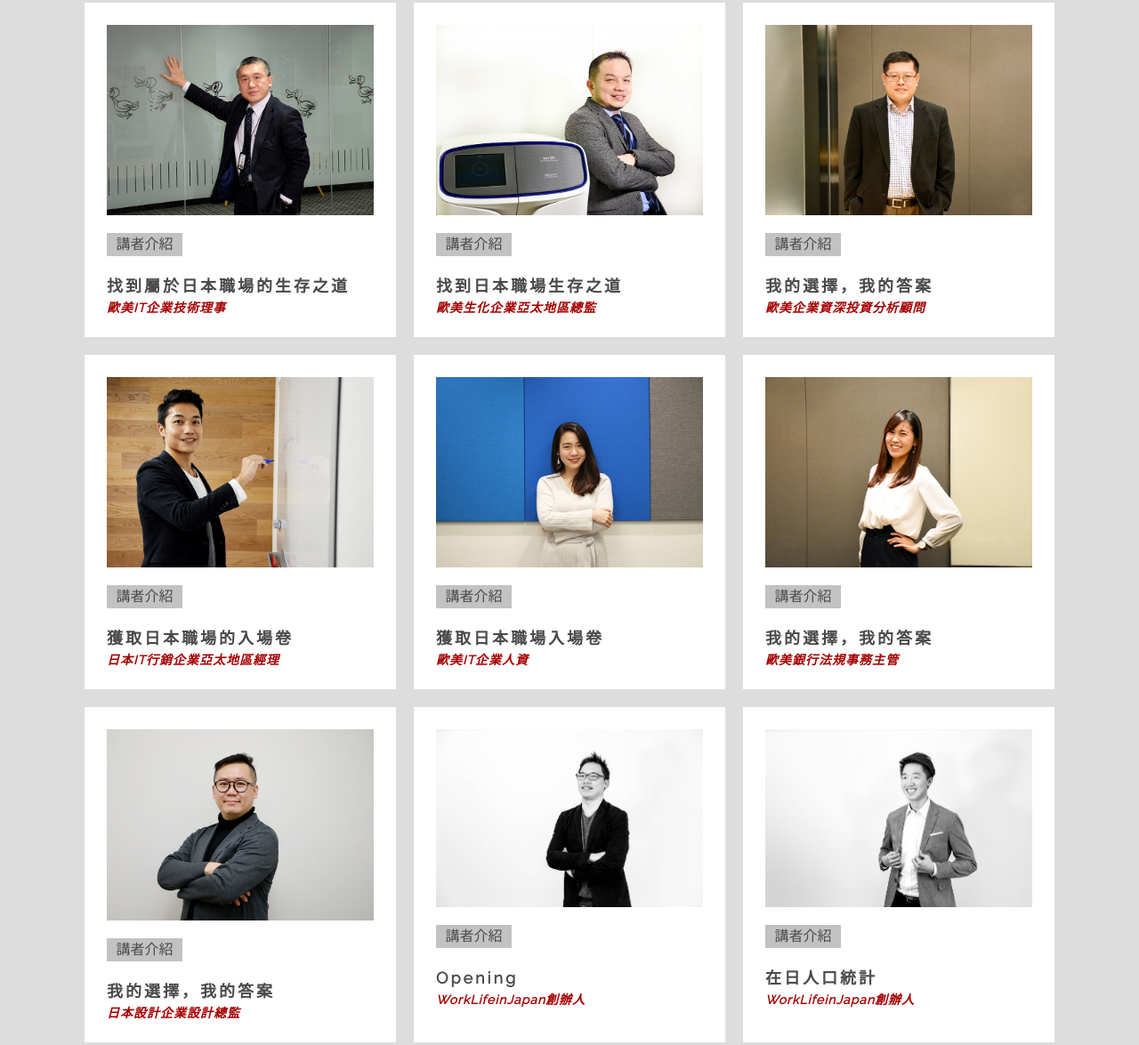
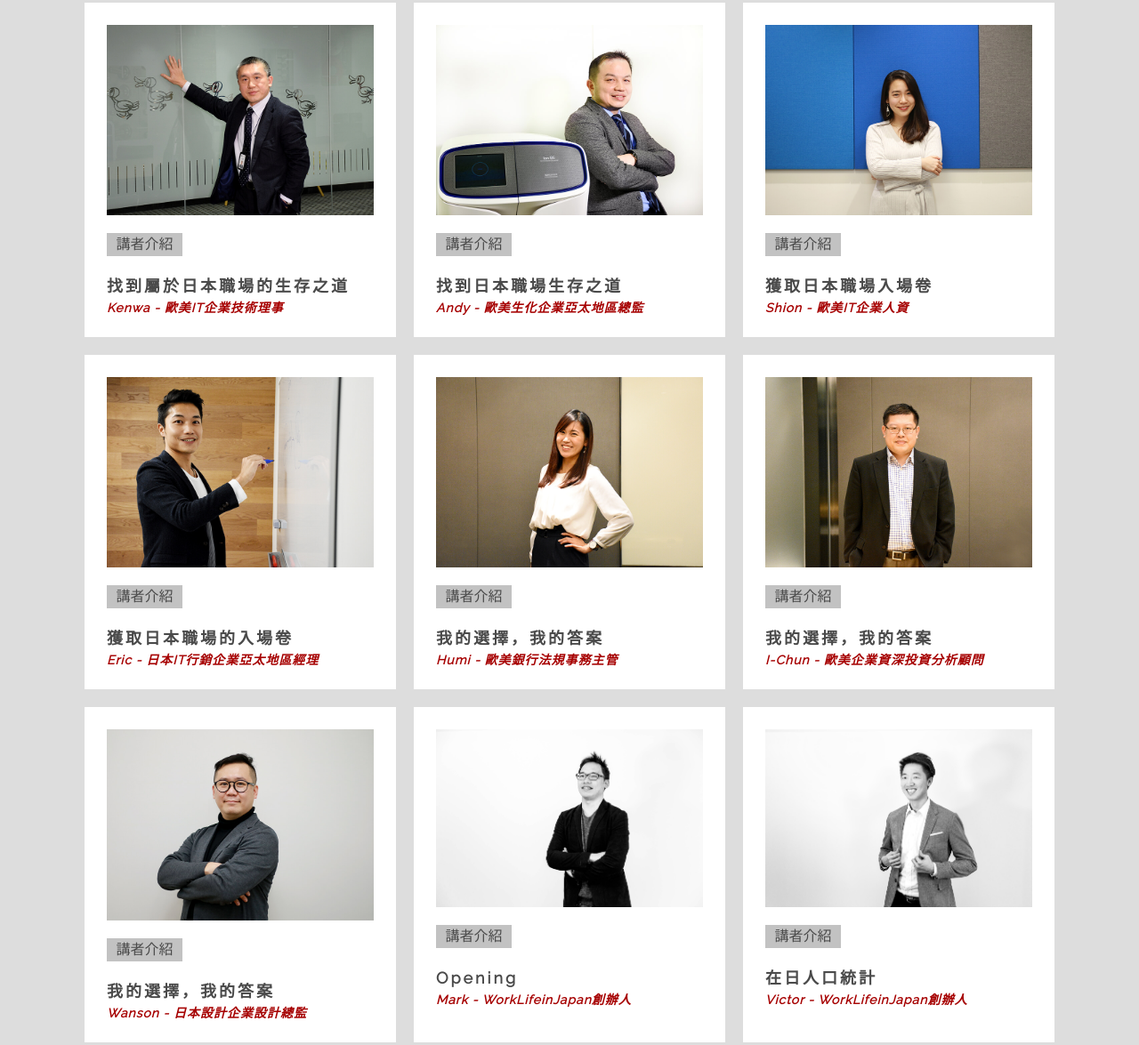
Before and after one commit to pptang/career-livestream-event-2018, a website: page app/index.html in a window 1280 px wide. Shown: the part 2638-3813 px from the top of the page at 89% size. Drawn offline with nearby package versions, Linux system fonts and the light colour scheme; files that its build step writes are made by us from their sources.

Commit message:
Change speaker order

```diff
--- a/app/index.html
+++ b/app/index.html
@@ -323,7 +323,7 @@
             找到屬於日本職場的生存之道
           </p>
           <p class="speaker-content__summary-date-wrapper">
-            <span class="speaker__summary-date">歐美IT企業技術理事</span>
+            <span class="speaker__summary-date">Kenwa - 歐美IT企業技術理事</span>
           </p>
         </div>
         <div class="speaker-content__item">
@@ -333,7 +333,37 @@
             找到日本職場生存之道
           </p>
           <p class="speaker-content__summary-date-wrapper">
-            <span class="speaker__summary-date">歐美生化企業亞太地區總監</span>
+            <span class="speaker__summary-date">Andy - 歐美生化企業亞太地區總監</span>
+          </p>
+        </div>
+        <div class="speaker-content__item">
+          <img class="speaker-content__image" src="./images/shion.jpg" />
+          <div class="speaker-content__label">講者介紹</div>
+          <p class="speaker-content__summary-text">
+            獲取日本職場入場卷
+          </p>
+          <p class="speaker-content__summary-date-wrapper">
+            <span class="speaker__summary-date">Shion - 歐美IT企業人資</span>
+          </p>
+        </div>
+        <div class="speaker-content__item" data-title="來日本，是在日商工作好還是外商工作好？" data-photo="images/event_4.jpg" data-text="" data-type="article">
+          <img class="speaker-content__image" src="./images/eric.jpg" />
+          <div class="speaker-content__label">講者介紹</div>
+          <p class="speaker-content__summary-text">
+            獲取日本職場的入場卷
+          </p>
+          <p class="speaker-content__summary-date-wrapper">
+            <span class="speaker__summary-date">Eric - 日本IT行銷企業亞太地區經理</span>
+          </p>
+        </div>
+        <div class="speaker-content__item" data-title="日本轉職 面試 內定：外商與日商的抉擇" data-photo="images/event_5.jpg" data-text="" data-type="article">
+          <img class="speaker-content__image" src="./images/humi.jpg" />
+          <div class="speaker-content__label">講者介紹</div>
+          <p class="speaker-content__summary-text">
+            我的選擇，我的答案
+          </p>
+          <p class="speaker-content__summary-date-wrapper">
+            <span class="speaker__summary-date">Humi - 歐美銀行法規事務主管</span>
           </p>
         </div>
         <div class="speaker-content__item">
@@ -343,37 +373,7 @@
             我的選擇，我的答案
           </p>
           <p class="speaker-content__summary-date-wrapper">
-            <span class="speaker__summary-date">歐美企業資深投資分析顧問</span>
-          </p>
-        </div>
-        <div class="speaker-content__item" data-title="來日本，是在日商工作好還是外商工作好？" data-photo="images/event_4.jpg" data-text="" data-type="article">
-          <img class="speaker-content__image" src="./images/eric.jpg" />
-          <div class="speaker-content__label">講者介紹</div>
-          <p class="speaker-content__summary-text">
-            獲取日本職場的入場卷
-          </p>
-          <p class="speaker-content__summary-date-wrapper">
-            <span class="speaker__summary-date">日本IT行銷企業亞太地區經理</span>
-          </p>
-        </div>
-        <div class="speaker-content__item">
-          <img class="speaker-content__image" src="./images/shion.jpg" />
-          <div class="speaker-content__label">講者介紹</div>
-          <p class="speaker-content__summary-text">
-            獲取日本職場入場卷
-          </p>
-          <p class="speaker-content__summary-date-wrapper">
-            <span class="speaker__summary-date">歐美IT企業人資</span>
-          </p>
-        </div>
-        <div class="speaker-content__item" data-title="日本轉職 面試 內定：外商與日商的抉擇" data-photo="images/event_5.jpg" data-text="" data-type="article">
-          <img class="speaker-content__image" src="./images/humi.jpg" />
-          <div class="speaker-content__label">講者介紹</div>
-          <p class="speaker-content__summary-text">
-            我的選擇，我的答案
-          </p>
-          <p class="speaker-content__summary-date-wrapper">
-            <span class="speaker__summary-date">歐美銀行法規事務主管</span>
+            <span class="speaker__summary-date">I-Chun - 歐美企業資深投資分析顧問</span>
           </p>
         </div>
         <div class="speaker-content__item">
@@ -383,7 +383,7 @@
             我的選擇，我的答案
           </p>
           <p class="speaker-content__summary-date-wrapper">
-            <span class="speaker__summary-date">日本設計企業設計總監</span>
+            <span class="speaker__summary-date">Wanson - 日本設計企業設計總監</span>
           </p>
         </div>
         <div class="speaker-content__item">
@@ -393,7 +393,7 @@
             Opening
           </p>
           <p class="speaker-content__summary-date-wrapper">
-            <span class="speaker__summary-date">WorkLifeinJapan創辦人</span>
+            <span class="speaker__summary-date">Mark - WorkLifeinJapan創辦人</span>
           </p>
         </div>
         <div class="speaker-content__item">
@@ -403,7 +403,7 @@
             在日人口統計
           </p>
           <p class="speaker-content__summary-date-wrapper">
-            <span class="speaker__summary-date">WorkLifeinJapan創辦人</span>
+            <span class="speaker__summary-date">Victor - WorkLifeinJapan創辦人</span>
           </p>
         </div>
       </section>
```
Also changed, not shown: dist/index.html.
